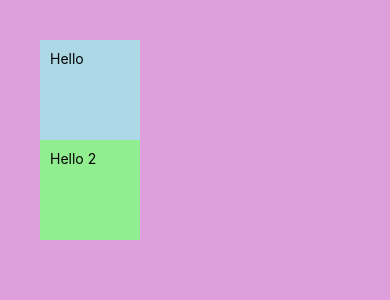
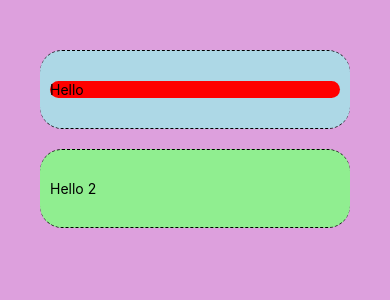
Before and after one commit to av1v3k/learn-rn, a React Native app: screen / in a window 390 px wide. Shown: the top 300 px of the page. Built offline with nearby package versions, Linux system fonts and the light colour scheme.

Commit message:
box model; other styles

```diff
--- a/App.js
+++ b/App.js
@@ -4,7 +4,7 @@ export default function App() {
   return (
     <View style={styles.container}>
       <View style={[styles.box, styles.lightBlueBg]}>
-        <Text>Hello</Text>
+        <Text style={{ borderRadius: 43, backgroundColor: "red" }}>Hello</Text>
       </View>
       <View style={[styles.box, styles.lightGreenBg]}>
         <Text>Hello 2</Text>
@@ -20,9 +20,16 @@ const styles = StyleSheet.create({
     padding: 40,
   },
   box: {
-    width: 100,
-    height: 100,
-    padding: 10,
+    width: "100",
+    height: "100",
+    paddingHorizontal: 10,
+    paddingVertical: 30,
+    marginVertical: 10,
+    borderStyle: "dashed",
+    borderColor: "black",
+    borderTopWidth: 1,
+    borderBottomWidth: 1,
+    borderRadius: 22,
   },
   lightBlueBg: {
     backgroundColor: "lightblue",
```
Also changed, not shown: 1 other file (tests, documents, lock files or other folders).
